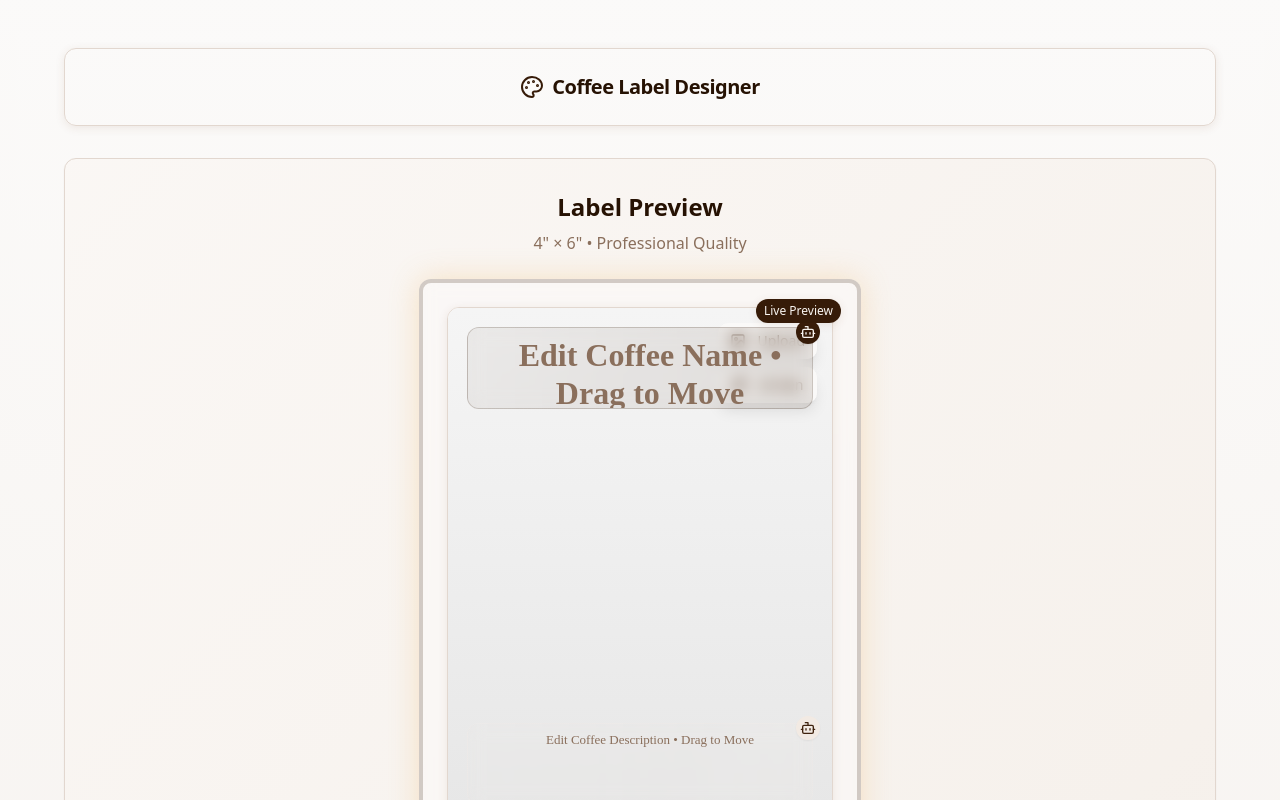
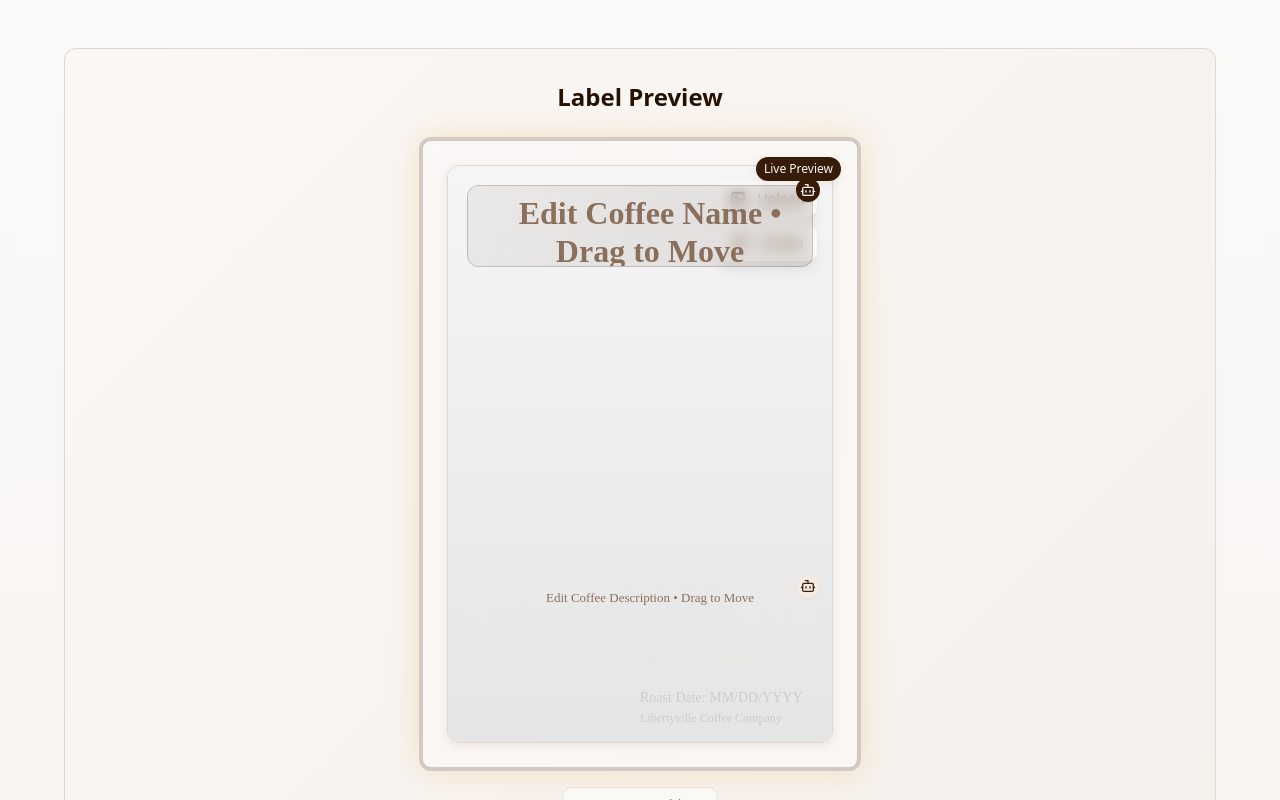
Before and after one commit to Bossler/libertyville-label-lab, a React (Vite) app: page / in a window 1280 px wide. Shown: the top 800 px of the page. Built offline with nearby package versions, Linux system fonts and the light colour scheme.

Commit message:
Remove label title and subtitle
Remove "Coffee Label Designer" and "4"x6" Professional Quality" text.

```diff
--- a/src/components/LabelDesigner.tsx
+++ b/src/components/LabelDesigner.tsx
@@ -468,20 +468,6 @@ export const LabelDesigner: React.FC<LabelDesignerProps> = ({
   return (
     <div className="min-h-screen bg-gradient-warmth p-4">
       <div className="max-w-6xl mx-auto space-y-8">
-        {/* Header */}
-        <Card className="bg-gradient-soft border-border shadow-soft">
-          <CardHeader className="text-center">
-            <CardTitle className="text-xl text-foreground flex items-center justify-center gap-2">
-              <Palette className="w-6 h-6 text-primary" />
-              Coffee Label Designer
-            </CardTitle>
-            {productName && (
-              <Badge variant="secondary" className="mt-2">
-                Designing for: {productName}
-              </Badge>
-            )}
-          </CardHeader>
-        </Card>
 
         {/* Top Section - Preview */}
         <Card className="bg-gradient-cream border-border shadow-elegant">
@@ -489,7 +475,6 @@ export const LabelDesigner: React.FC<LabelDesignerProps> = ({
             <div className="text-center space-y-6">
               <div className="space-y-2">
                 <h2 className="text-2xl font-bold text-foreground">Label Preview</h2>
-                <p className="text-muted-foreground">4" × 6" • Professional Quality</p>
               </div>
 
               <div className="flex justify-center">
```
